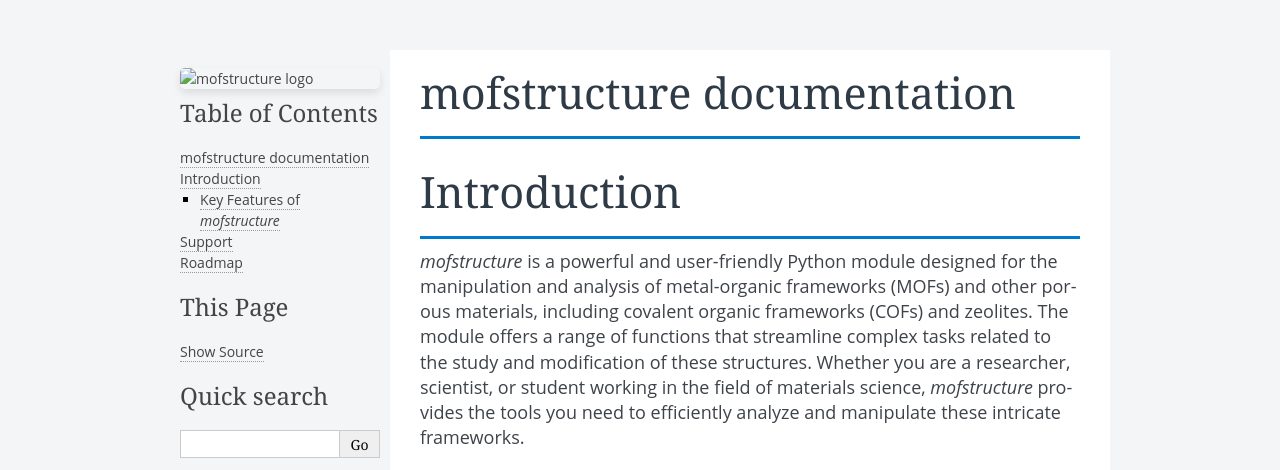
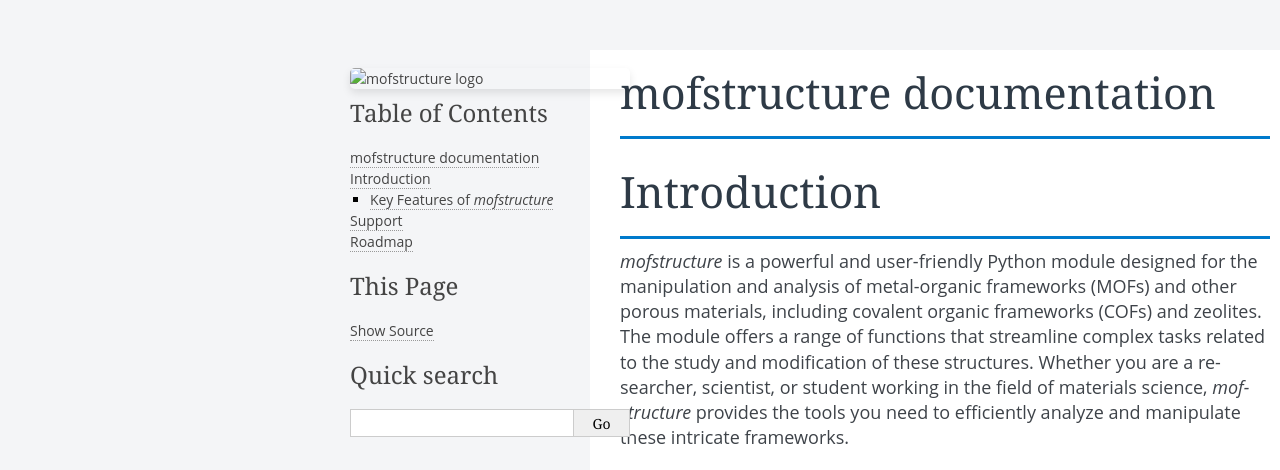
Before and after one commit to bafgreat/mofstructure, a Sphinx documentation site: the page built from docs/source/index.rst, in a window 1280 px wide and 1400 px high. Shown: the top 470 px of the window. Built offline with Sphinx 7.4.7, drawn with Linux system fonts in a browser that asks for light colours; grey boxes are pictures that could not be loaded.

Commit message:
changed html theme

```diff
--- a/docs/source/_static/style.css
+++ b/docs/source/_static/style.css
@@ -139,11 +139,22 @@
     box-shadow: 2px 0 5px rgba(0, 0, 0, 0.1);
 }
 
+
+div.sphinxsidebar {
+    width: 300px; /* Adjust this value to set the desired width */
+}
+
+
+div.document {
+    margin-left: 320px;
+}
+
+
 .sidebar a {
     display: block;
     color: #333;
     padding: 10px 0;
-    font-weight: 300;
+    font-weight: 200;
     text-transform: uppercase;
     letter-spacing: 0.2px;
 }
--- a/docs/source/conf.py
+++ b/docs/source/conf.py
@@ -19,12 +19,6 @@
 # -- General configuration ---------------------------------------------------
 # https://www.sphinx-doc.org/en/master/usage/configuration.html#general-configuration
 
-html_allow_unicode = True
-html_logo ='./images/logo.png'
-html_theme_options = {
-    'logo_only': True,
-}
-
 extensions = [
     'sphinx.ext.autodoc',
     'sphinx.ext.napoleon',
@@ -44,8 +38,22 @@
 
 # -- Options for HTML output -------------------------------------------------
 # https://www.sphinx-doc.org/en/master/usage/configuration.html#options-for-html-output
+html_allow_unicode = True
+# html_logo ='./images/logo.png'
+# html_theme_options = {
+#     'logo_only': True,
+# }
 
-html_theme = 'alabaster'
+html_theme_options = {
+    'logo': './images/logo.png',
+    'logo_name': True,
+    'description': 'A module for manipulating MOFs',
+    'sidebar_width': '250px',
+    'page_width': '960px',
+    'fixed_sidebar': True,
+}
+
+# html_theme = 'alabaster'
 
 master_doc = 'index'
 
```
